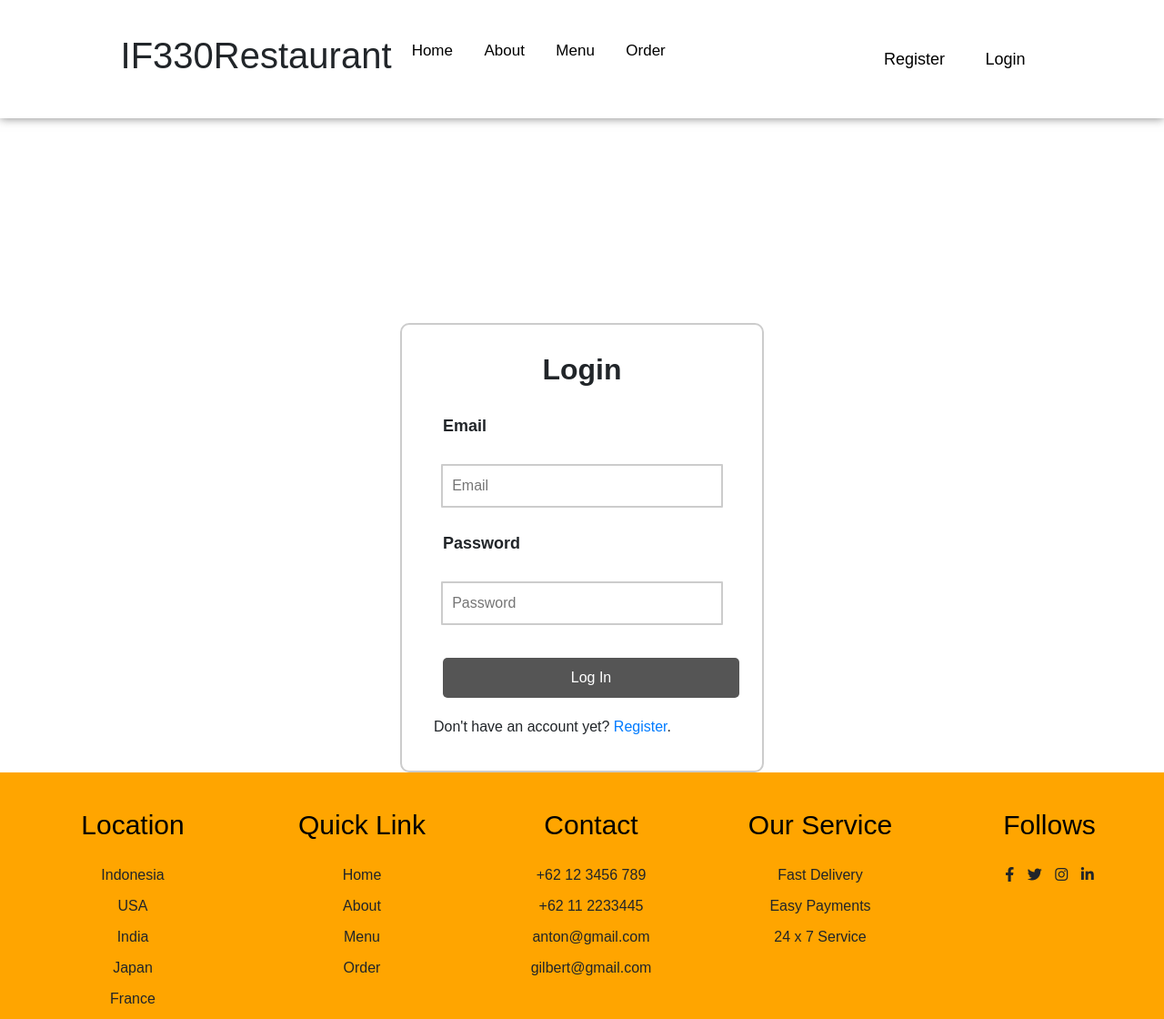
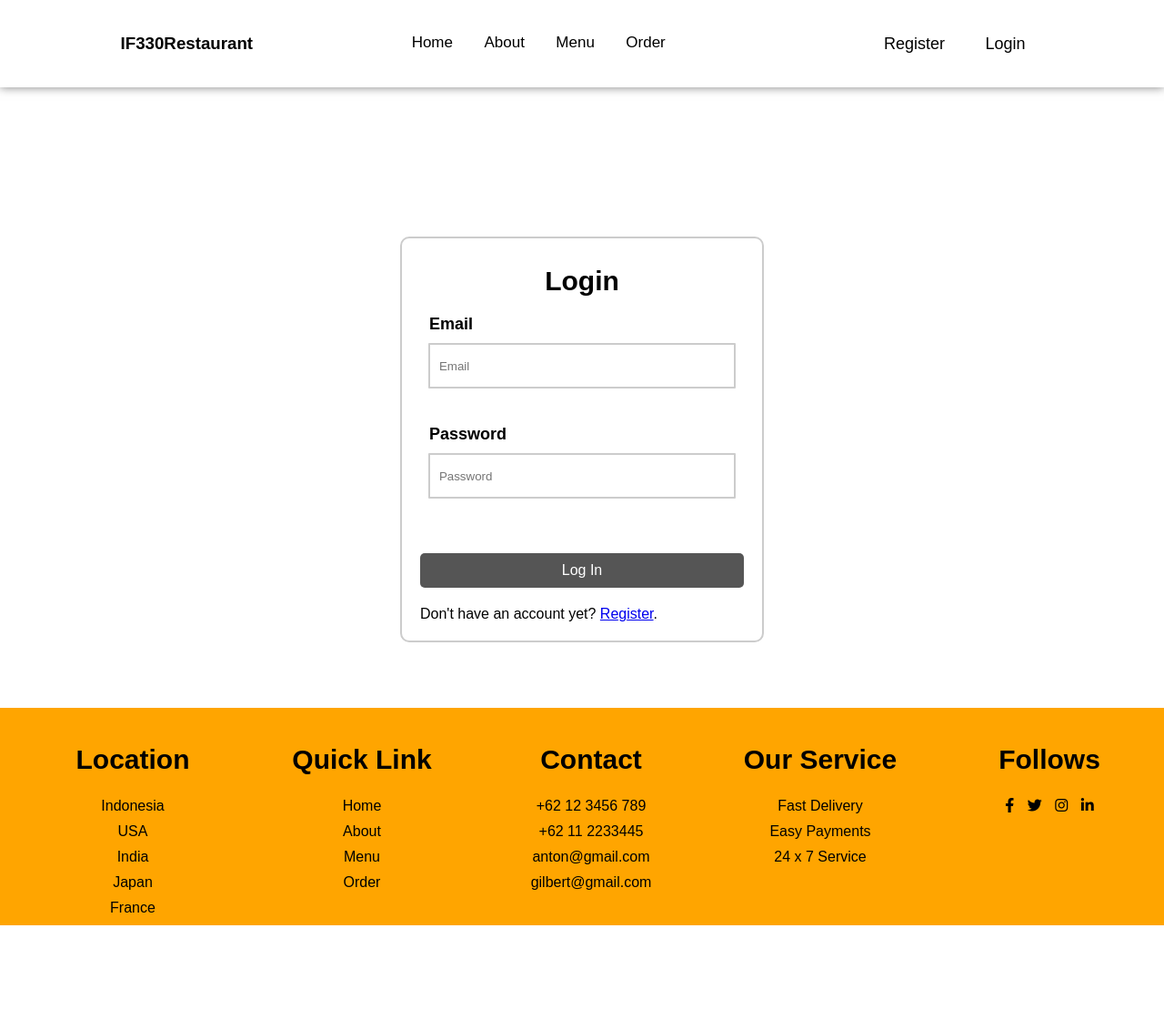
Before and after one commit to Giltp/WebProg_UTS_Lecture, a PHP site: page /HTML/login.php in a window 1280 px wide. Shown: the whole page at 91% size. After the commit the page ends 1017 px from the top, so only its background shows below. Run offline with PHP 8.4, Linux system fonts and the light colour scheme; some libraries are stand-ins or nearby versions.

Commit message:
Update login.php

```diff
--- a/HTML/login.php
+++ b/HTML/login.php
@@ -12,7 +12,7 @@ if (isset($_SESSION["user"])) {
     <meta name="viewport" content="width=device-width, initial-scale=1.0">
     <title>Login</title>
     <link href="https://cdn.datatables.net/1.13.6/css/jquery.dataTables.min.css" rel="stylesheet">
-    <link rel="stylesheet" href="https://cdn.jsdelivr.net/npm/bootstrap@4.0.0/dist/css/bootstrap.min.css" integrity="sha384-Gn5384xqQ1aoWXA+058RXPxPg6fy4IWvTNh0E263XmFcJlSAwiGgFAW/dAiS6JXm" crossorigin="anonymous">
+    <link rel="stylesheet" href="https://cdnjs.cloudflare.com/ajax/libs/font-awesome/6.1.1/css/all.min.css" integrity="sha512-KfkfwYDsLkIlwQp6LFnl8zNdLGxu9YAA1QvwINks4PhcElQSvqcyVLLD9aMhXd13uQjoXtEKNosOWaZqXgel0g==" crossorigin="anonymous" referrerpolicy="no-referrer" />
 </head>
 
 <body>
@@ -61,7 +61,7 @@ if (isset($_SESSION["user"])) {
         <div class="container signin">
             <p>Don't have an account yet? <a href="regis.php">Register</a>.</p>
         </div>
-    </form>
+    </form><br><br><br><br>
     <?php
         include 'Footer.php';
     ?>
@@ -73,7 +73,7 @@ if (isset($_SESSION["user"])) {
 	display: flex;
 	justify-content: center;
 	align-items: center;
-	height: 140vh;
+
 	flex-direction: column;
 }
 
@@ -88,6 +88,7 @@ form {
 	padding: 20px;
 	background: white;
 	border-radius: 10px;
+    margin-top: -300px;
 }
 input[type=email], input[type=password] {
 	display: block;
@@ -96,6 +97,8 @@ input[type=email], input[type=password] {
 	padding: 10px;
 	margin: 10px auto;
 	border-radius: 1px;
+    margin-bottom: 40px;
+    height: 50px;
 }
 label {
 	font-size: 18px;
@@ -105,14 +108,14 @@ h2 {
         text-align: center;
         margin-bottom: 20px;
         margin-top: 10px;
-
+        font-size: 30px;
     }
 input[type=submit] {
 	background: #555;
     padding: 10px 15px;
     color: #fff;
     border-radius: 5px;
-    margin-left: 10px;
+    font-size: 16px;
     border: none;
     width: 100%;
     margin-top: 20px;
```
